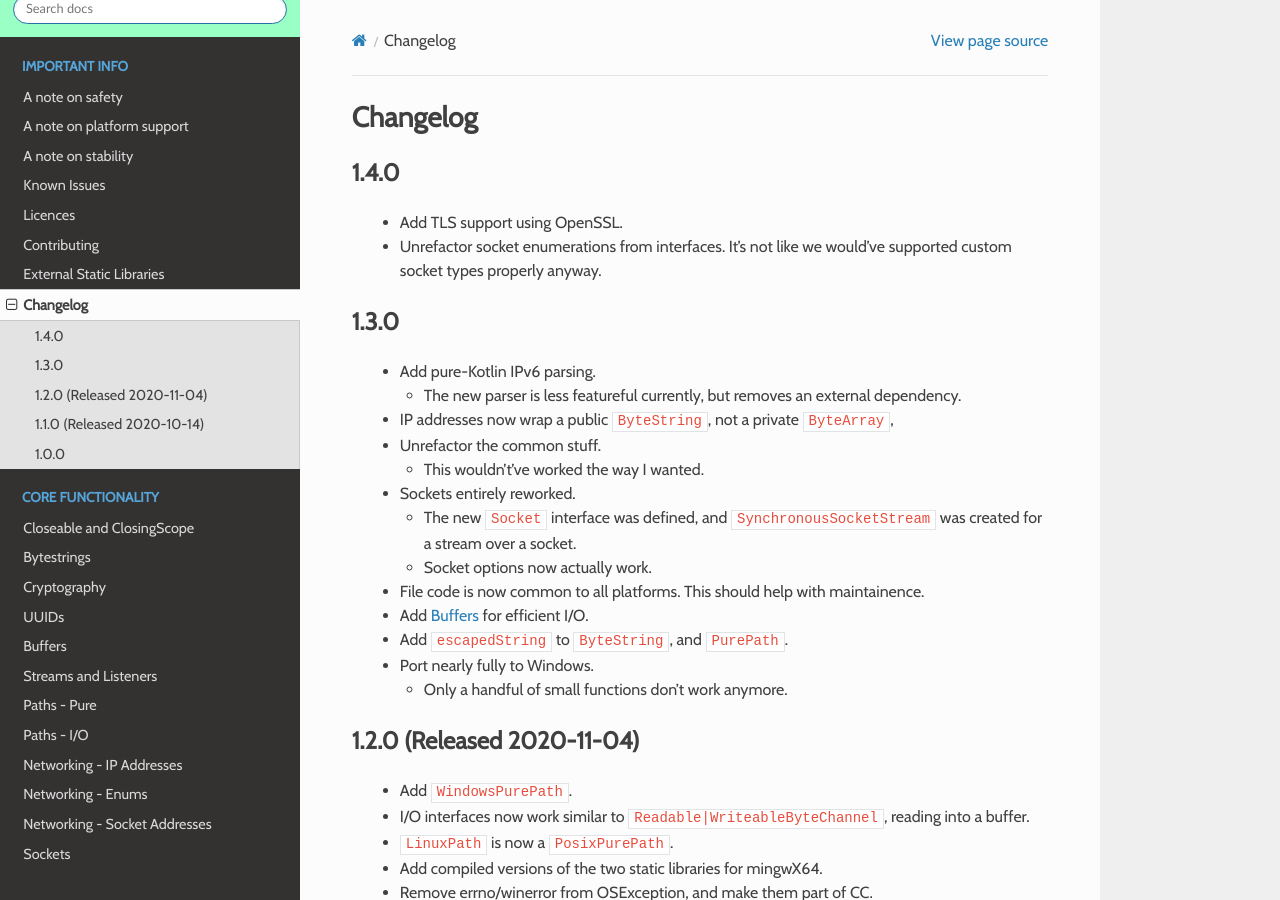
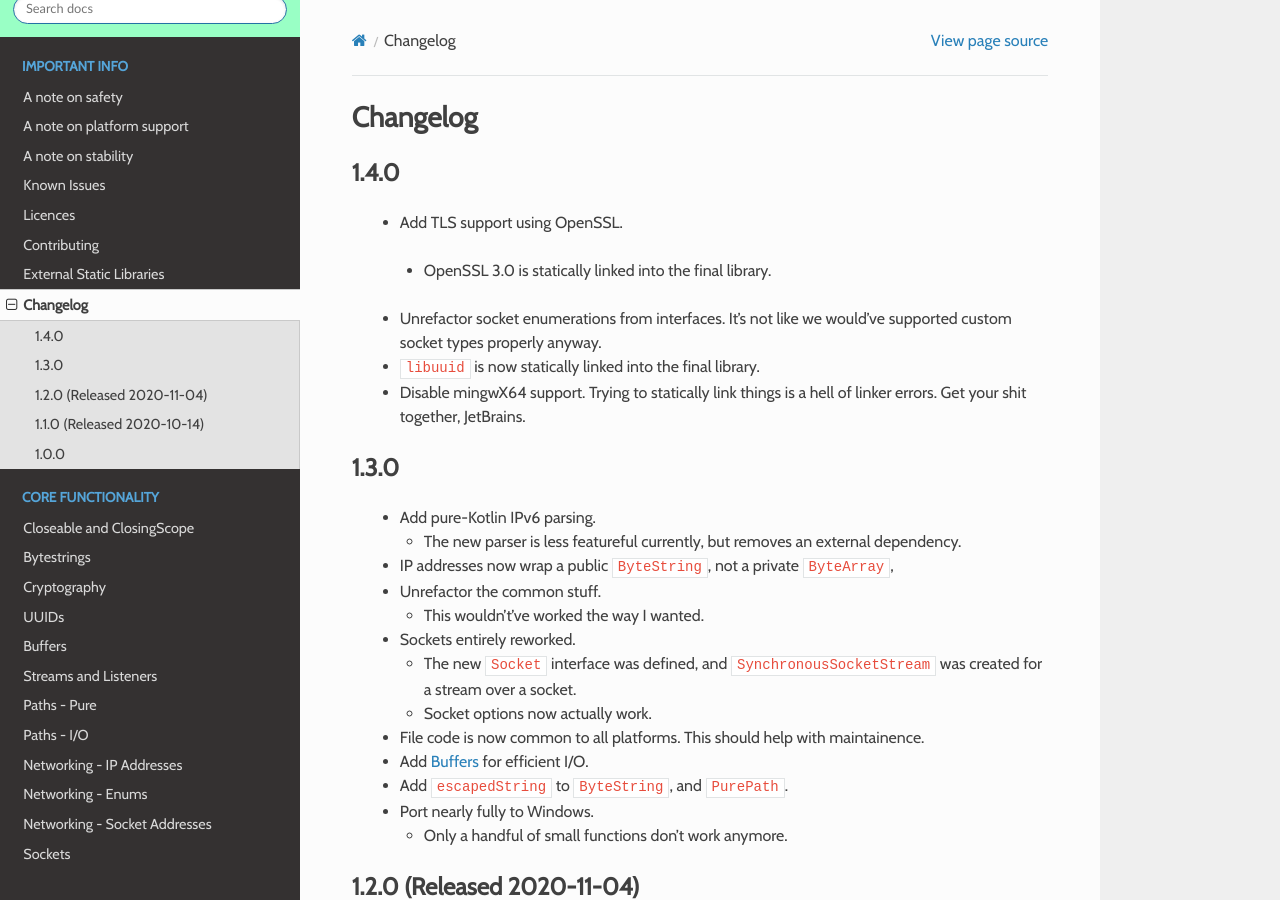
Before and after one commit to Fuyukai/Tinlok, a Sphinx documentation site: the page built from docs/notes/changelog.rst, in a window 1280 px wide and 900 px high. Built offline with Sphinx 7.4.7 and the Read the Docs theme 2.0.0, drawn with Linux system fonts in a browser that asks for light colours; some web fonts are replaced.

```diff
--- a/docs/notes/changelog.rst
+++ b/docs/notes/changelog.rst
@@ -8,8 +8,15 @@
 
  - Add TLS support using OpenSSL.
 
+  - OpenSSL 3.0 is statically linked into the final library.
+
  - Unrefactor socket enumerations from interfaces. It's not like we would've supported custom socket
    types properly anyway.
+
+ - ``libuuid`` is now statically linked into the final library.
+
+ - Disable mingwX64 support. Trying to statically link things is a hell of linker errors. Get your
+   shit together, JetBrains.
 
 1.3.0
 -----
```
Also changed, not shown: 11 other files.
